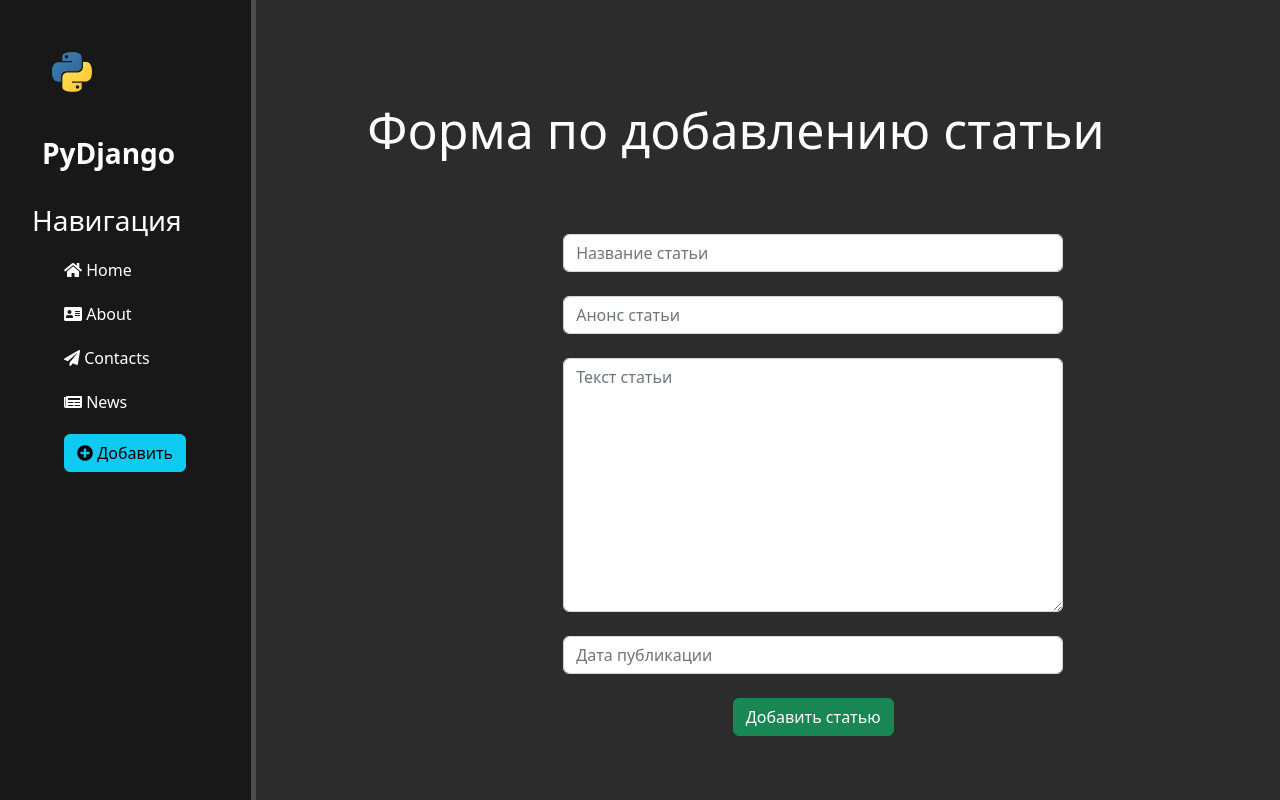
After one commit to AndrewCrust/django_test, a Django app: page /news/create in a window 1280 px wide. The commit adds this page. Run offline with Django 4.2, Linux system fonts and the light colour scheme; some libraries are stand-ins or nearby versions.

Commit message:
add form nems/create

```diff
--- a/test_web_app/main/static/main/css/main.css
+++ b/test_web_app/main/static/main/css/main.css
@@ -56,3 +56,17 @@ main .features {
 
 main .features h1 {font-size: 50px}
 main .features p {max-width: 400px; margin: 20px auto}
+
+.alert-warning {
+    float: left;
+    clear: both;
+    width: 400px;
+    margin: 20px 34%;
+    text-aling;
+}
+
+form {
+    margin-left: 32%;
+    width: 500px;
+    margin-top: 50px;
+}
--- a/test_web_app/main/templates/main/layout.html
+++ b/test_web_app/main/templates/main/layout.html
@@ -21,7 +21,8 @@
             <a href="{% url 'home' %}"><li><i class="fas fa-home"></i> Home</li></a>
             <a href="{% url 'about' %}"><li><i class="fas fa-address-card"></i> About</li></a>
             <a href="{% url 'contacts' %}"><li><i class="fas fa-paper-plane"></i> Contacts</li></a>
-            <a href="{% url 'news_home' %}"><li><i class="fas fa-paper-plane"></i> News</li></a>
+            <a href="{% url 'news_home' %}"><li><i class="fas fa-newspaper"></i> News</li></a>
+            <a href="{% url 'create' %}"><li><button class="btn btn-info"><i class="fas fa-plus-circle"></i> Добавить</button></li></a>
         </ul>
     </aside>
     <main>
--- /dev/null
+++ b/test_web_app/news/forms.py
@@ -0,0 +1,27 @@
+from .models import Articles
+from django.forms import ModelForm, TextInput, DateTimeInput, Textarea
+
+
+class ArticlesForm(ModelForm):
+    class Meta:
+        model = Articles
+        fields = ['title', 'anons', 'full_text', 'data']
+
+        widgets = {
+            "title": TextInput(attrs={
+                'class': 'form-control',
+                'placeholder': 'Название статьи'
+            }),
+            "anons": TextInput(attrs={
+                'class': 'form-control',
+                'placeholder': 'Анонс статьи'
+            }),
+            "full_text": Textarea(attrs={
+                'class': 'form-control',
+                'placeholder': 'Текст статьи'
+            }),
+            "data": DateTimeInput(attrs={
+                'class': 'form-control',
+                'placeholder': 'Дата публикации'
+            })
+        }
--- /dev/null
+++ b/test_web_app/news/templates/news/create.html
@@ -0,0 +1,19 @@
+{% extends 'main/layout.html' %}
+
+{% block title %}Форма по добавлению статьи{% endblock %}
+
+
+{% block content %}
+        <div class="features">
+                <h1>Форма по добавлению статьи</h1>
+                <form method="post">
+                        {% csrf_token %}<br>
+                        {{ form.title }}<br>
+                        {{ form.anons }}<br>
+                        {{ form.full_text }}<br>
+                        {{ form.data }}<br>
+                        <span>{{ error }}</span>
+                        <button class="btn btn-success" type="submit">Добавить статью</button>
+                </form>
+        </div>
+{% endblock %}
--- a/test_web_app/news/templates/news/news_home.html
+++ b/test_web_app/news/templates/news/news_home.html
@@ -6,11 +6,17 @@
 {% block content %}
         <div class="features">
                 <h1>Новости на сайте</h1>
+                {% if news %}
                         {% for el in news %}
                                 <div class="alert alert-warning">
                                         <h3>{{ el.title }}</h3>
                                         <p>{{ el.anons }}</p>
                                 </div>
                         {% endfor %}
+                {% else %}
+                        <p>Нет новостей</p>
+                {% endif %}
+
+                {# Comments #}
         </div>
 {% endblock %}
--- a/test_web_app/news/urls.py
+++ b/test_web_app/news/urls.py
@@ -2,5 +2,6 @@ from django.urls import path
 from . import views
 
 urlpatterns = [
-    path('', views.news_home, name='news_home')
+    path('', views.news_home, name='news_home'),
+    path('create', views.create, name='create')
 ]
--- a/test_web_app/news/views.py
+++ b/test_web_app/news/views.py
@@ -1,6 +1,28 @@
-from django.shortcuts import render
+from django.shortcuts import render, redirect
 from .models import Articles
+from .forms import ArticlesForm
+
 
 def news_home(request):
-    news = Articles.objects.all()
+    news = Articles.objects.order_by('-data')
     return render(request, 'news/news_home.html', {'news': news})
+
+
+def create(request):
+    error = ''
+    if request.method == 'POST':
+        form = ArticlesForm(request.POST)
+        if form.is_valid():
+            form.save()
+            return redirect('news_home')
+        else:
+            error = 'Форма была неверной'
+
+
+    form = ArticlesForm()
+
+    data = {
+        'form': form,
+        'error': error
+    }
+    return render(request, 'news/create.html', data)
--- a/test_web_app/test_web_app/urls.py
+++ b/test_web_app/test_web_app/urls.py
@@ -16,11 +16,12 @@ Including another URLconf
 """
 from django.contrib import admin
 from django.urls import path, include
+
 from django.conf import settings
 from django.conf.urls.static import static
 
 urlpatterns = [
     path('admin/', admin.site.urls),
     path('', include('main.urls')),
-    path('news', include('news.urls'))
+    path('news/', include('news.urls'))
 ] + static(settings.STATIC_URL, document_root=settings.STATIC_ROOT)
```
Also changed, not shown: test_web_app/db.sqlite3. Lines whose indentation alone changed are shown as unchanged.
